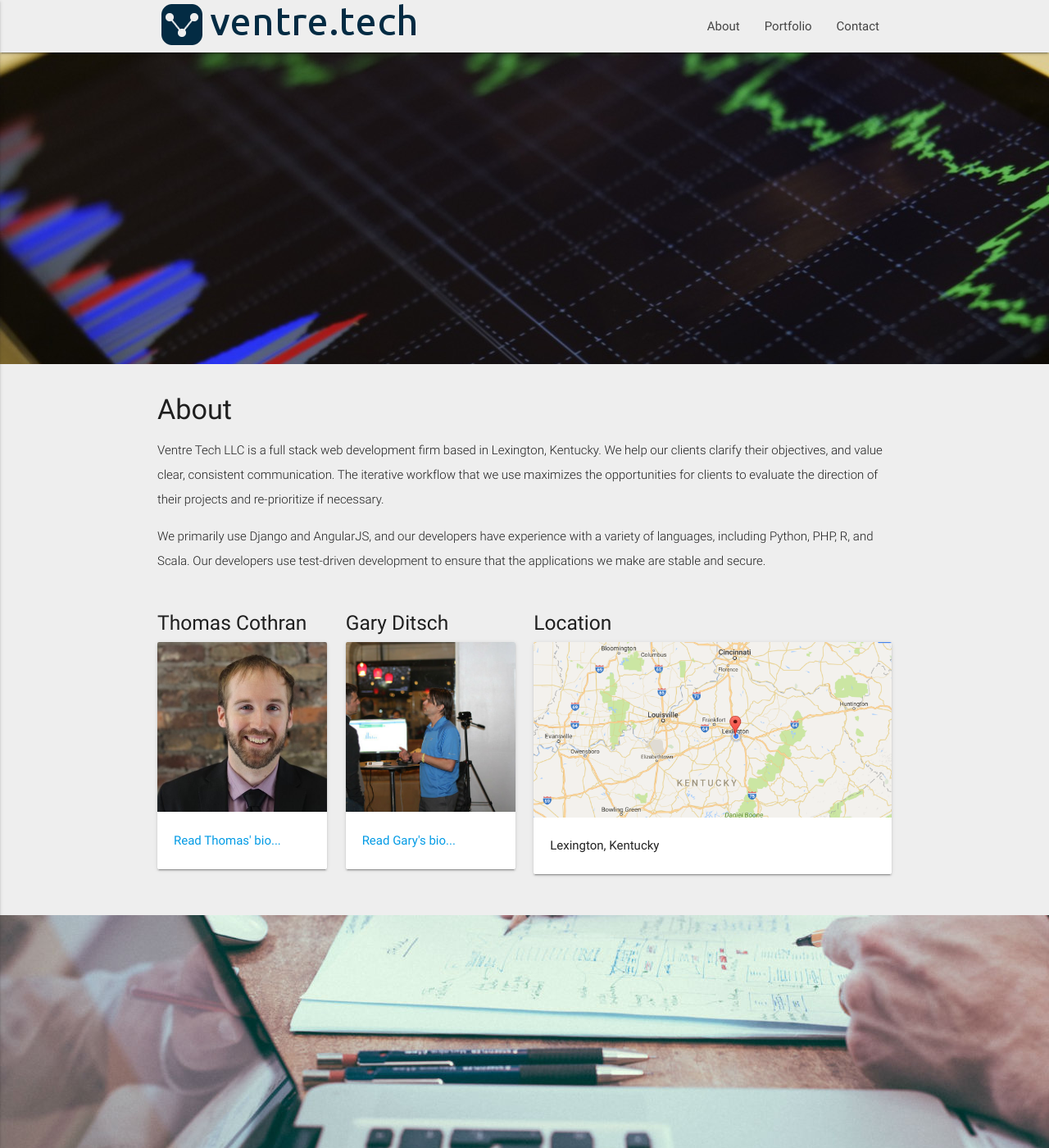
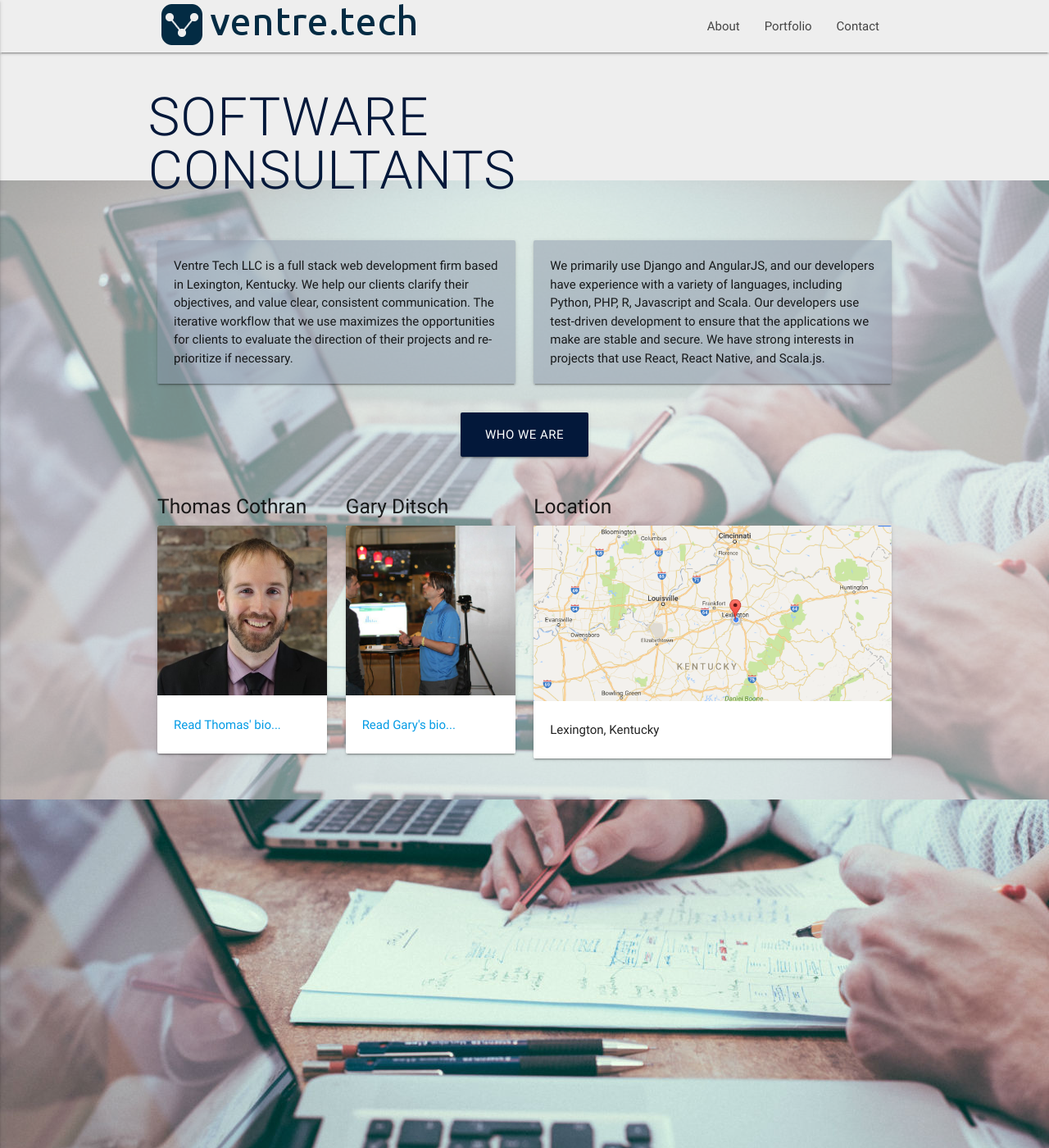
Before and after one commit to VentreTech/ventre_tech, a Jekyll site: the page built from index.html, in a window 1280 px wide and 1400 px high. Shown: the whole window at 82% size. Built offline with Jekyll 4.4.1, drawn with Linux system fonts in a browser that asks for light colours; nearby versions of some CDN libraries.

Commit message:
Moved a lighter image to the cover image, added about text as card overlay. Still needs work.

```diff
--- a/css/style.css
+++ b/css/style.css
@@ -31,15 +31,12 @@ p {
   color: #26a69a;
 }
 
-.parallax-container {
-  min-height: 380px;
-  line-height: 0;
-  height: auto;
-  color: rgba(255,255,255,.9);
+#index-banner:before {
+    background: url(/background1.jpg) no-repeat center center fixed;
+    display: block; content:""; position: absolute; z-index:-1;
+    top:0; left: 0; right: 0; height: 100%;
+    opacity:.5;
 }
-  .parallax-container .section {
-    width: 100%;
-  }
 
 @media only screen and (max-width : 992px) {
   .parallax-container .section {
@@ -67,3 +64,20 @@ p {
 footer.page-footer {
   margin: 0;
 }
+
+#index-banner h1 {
+    font-weight: 300;
+    font-size: 65px;
+    letter-spacing: 1px;
+    line-height:65px;
+    text-transform: uppercase;
+    color: rgb(3, 24, 58);
+}
+
+#index-banner .btn-large {
+    background-color: rgb(3, 24, 58);
+}
+
+#index-banner .card-panel {
+  background-color: rgba(138, 149, 167, .5);
+}
--- a/index.html
+++ b/index.html
@@ -2,20 +2,42 @@
 layout: default
 ---
 
-<div id="index-banner" class="parallax-container hide-on-small-only">
+
+<div id="index-banner">
     <div class="section no-pad-bot">
       <div class="container">
-        <br><br>
-        <h1 class="header right blue-text text-lighten-2"></h1>
-              <!-- <h5 class="header right col s12 blue-text text-lighten-2">Making technology, software and data products .... </h5> -->
-              <div class="row center">
-              <!-- <a href="http://materializecss.com/getting-started.html" id="download-button" class="btn-large waves-effect waves-light blue lighten-1">Get Started</a> -->
+          <div class="row">
+            <h1 class="header">
+                Software <br>Consultants
+            </h1>
+          </div>
+          <div class="row">
+              <div class="col s12 m12 l6">
+                  <div class="card-panel card-overlay">
+              Ventre Tech LLC is a full stack web development firm based in Lexington, Kentucky.  We help our clients clarify their objectives, and value clear, consistent communication. The iterative workflow that we use maximizes the opportunities for clients to evaluate the direction of their projects and re-prioritize if necessary.
+                  </div>
               </div>
-        <br><br>
-
+              <div class="col s12 m12 l6">
+                  <div class="card-panel card-overlay">
+              We primarily use Django and AngularJS, and our developers have
+              experience with a variety of languages, including Python, PHP,
+              R, Javascript and Scala. Our developers
+              use test-driven development to ensure that the applications we
+              make are stable and secure. We have strong interests in projects
+              that use React, React Native, and Scala.js.
+                  </div>
+              </div>
+          </div>
+          <div class="row">
+              <div class="col s12 center-align">
+                  <a class="waves-effect waves-light btn-large"
+                      href="/#about">
+                      Who We Are
+                  </a>
+              </div>
+          </div>
       </div>
     </div>
-    <div class="parallax"><img src="background2.jpg" alt="Sports Science Data Visualization"></div>
   </div>
 
 
@@ -23,22 +45,6 @@ layout: default
     <div class="section">
     <div id="about">
 
-    <div class="row">
-        <div class="col s12">
-          <h3><i class="mdi-content-send brown-text"></i></h3>
-          <h4>About</h4>
-          <p class="left-align light">
-              Ventre Tech LLC is a full stack web development firm based in Lexington, Kentucky.  We help our clients clarify their objectives, and value clear, consistent communication. The iterative workflow that we use maximizes the opportunities for clients to evaluate the direction of their projects and re-prioritize if necessary.
-          </p>
-          <p class="left-align light">
-              We primarily use Django and AngularJS, and our developers have
-              experience with a variety of languages, including Python, PHP,
-              R, and Scala. Our developers
-              use test-driven development to ensure that the applications we
-              make are stable and secure.
-          </p>
-        </div>
-      </div>
 
       <div class="row">
         <!-- <div class="col s12 m3"></div> -->
```
